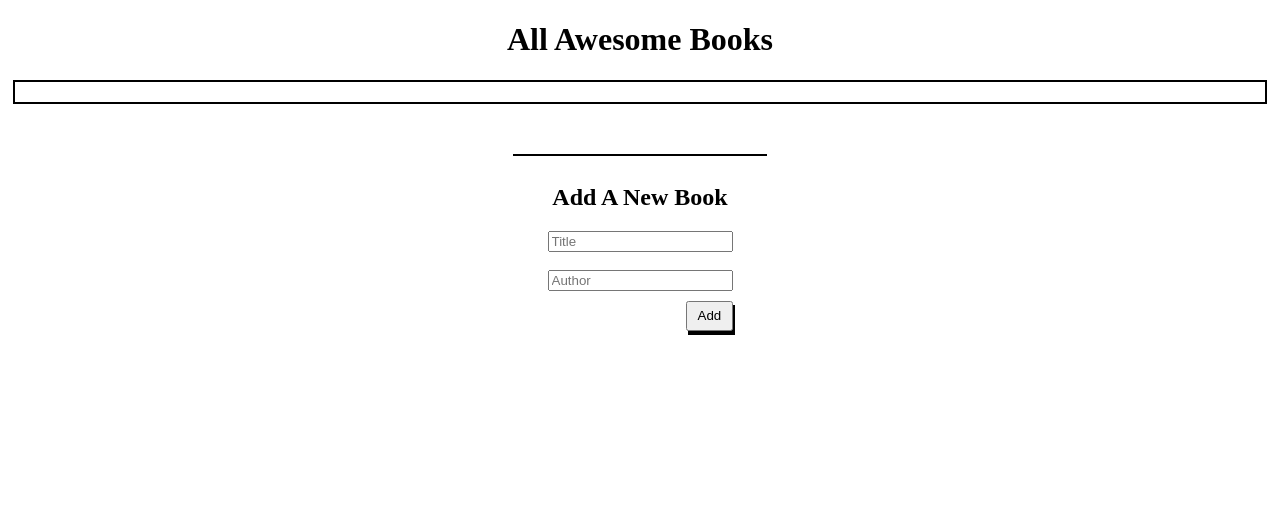
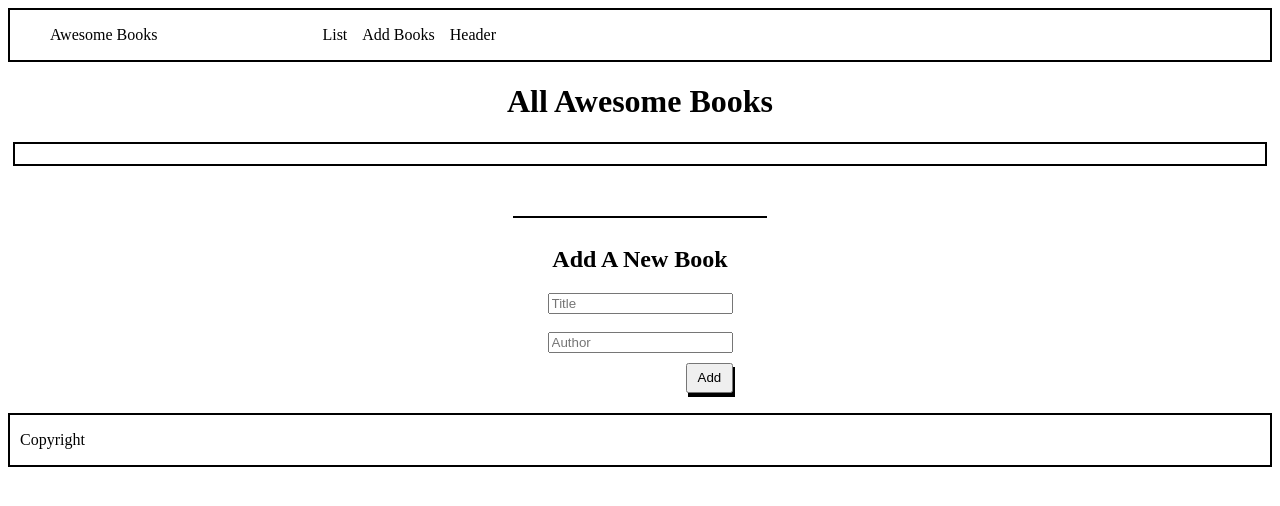
Before and after one commit to iLynette/awesome-books, a website: page index.html in a window 1280 px wide. Drawn offline with Linux system fonts and the light colour scheme.

Commit message:
nav menu and footer added

```diff
--- a/index.html
+++ b/index.html
@@ -8,6 +8,16 @@
     <title>Document</title>
 </head>
 <body>
+    <header>
+        <nav>
+            <ul class="link">
+                <li class="name">Awesome Books</li>
+                <li>List</li>
+                <li>Add Books</li>
+                <li>Header</li>
+            </ul>
+        </nav>
+    </header>
     <h1 class="heading">All Awesome Books</h1>
     <div class="showBooks" id="showBooks"></div>
     <hr class="hr-line">
@@ -24,6 +34,9 @@
             <button type="submit" id="addBtn">Add</button>
         </form>
     </div>
+    <footer>
+        <p>Copyright</p>
+    </footer>
 <script src="file.js"></script>
 </body>
 </html>
--- a/style.css
+++ b/style.css
@@ -58,3 +58,27 @@ button {
   margin-top: 50px;
   border: 1px solid black;
 }
+
+.link {
+  display: flex;
+  float: right;
+  gap: 15px;
+}
+
+header {
+  display: flex;
+  border: 2px solid black;
+}
+
+.name {
+  margin-right: 150px;
+}
+
+footer {
+  border: 2px solid black;
+  margin-top: 20px;
+}
+
+footer p {
+  margin-left: 10px;
+}
```
